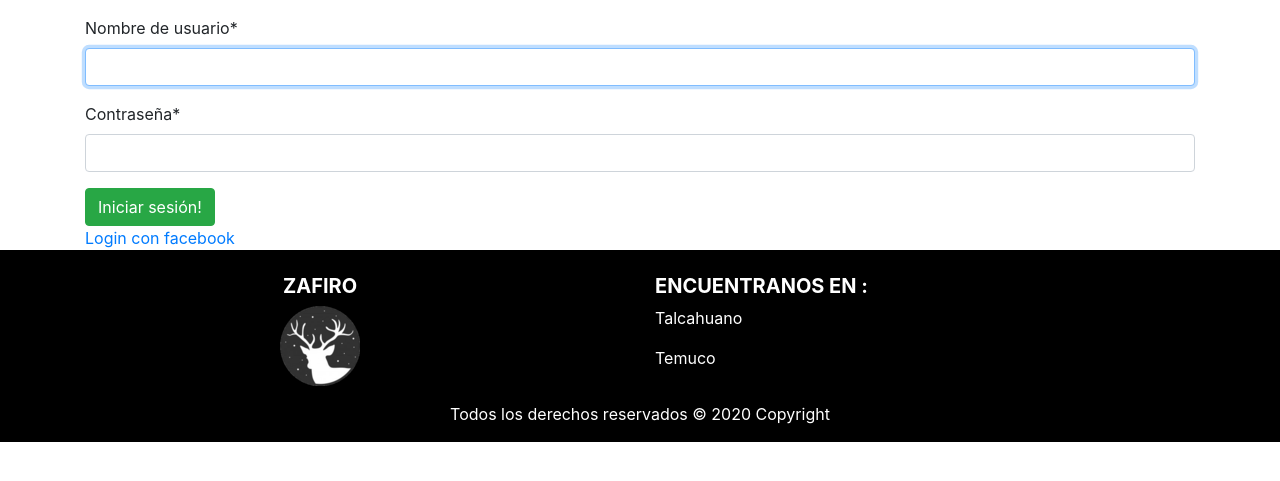
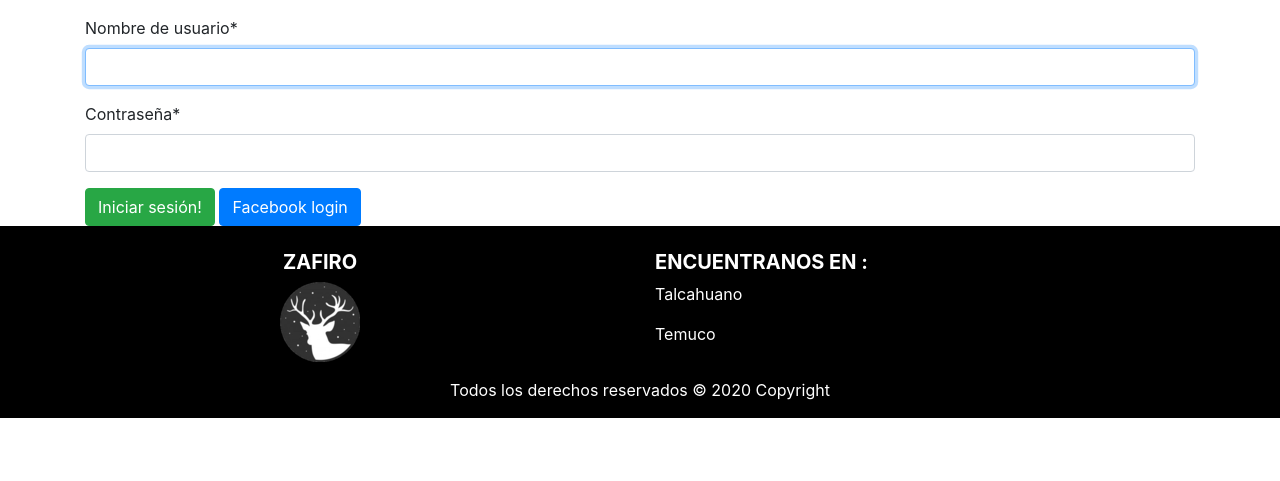
Before and after one commit to YaredLevi/Tiendita, a Django app: page /autenticacion/acceder/ in a window 1280 px wide. Shown: the part 56-537 px from the top of the page. Run offline with Django 3.2, Linux system fonts and the light colour scheme; some libraries are stand-ins or nearby versions.

Commit message:
tercera revision css port

```diff
--- a/app/templates/autenticacion/acceder.html
+++ b/app/templates/autenticacion/acceder.html
@@ -9,6 +9,9 @@
         {% csrf_token %}
         {{ form|crispy }}
         <button type="submit" class="btn btn-success">Iniciar sesión!</button>
+        <a href="{% url 'social:begin' 'facebook' %}"
+             class="btn btn-primary" role="button">Facebook login</a>
     </form>
-    <a href="{% url 'social:begin' 'facebook' %}">Login con facebook</a>
+
+    <div></div>
 {% endblock %}
```
Also changed, not shown: app/db.sqlite3.
